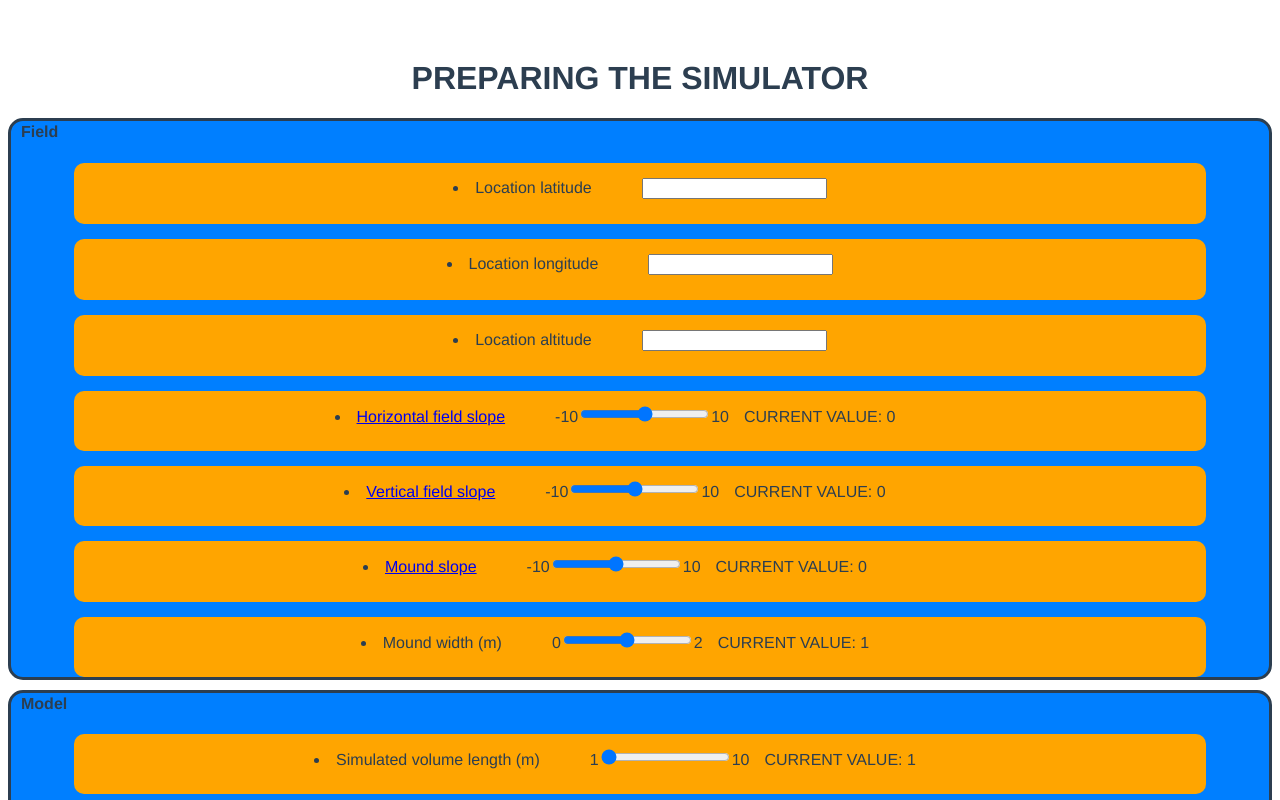
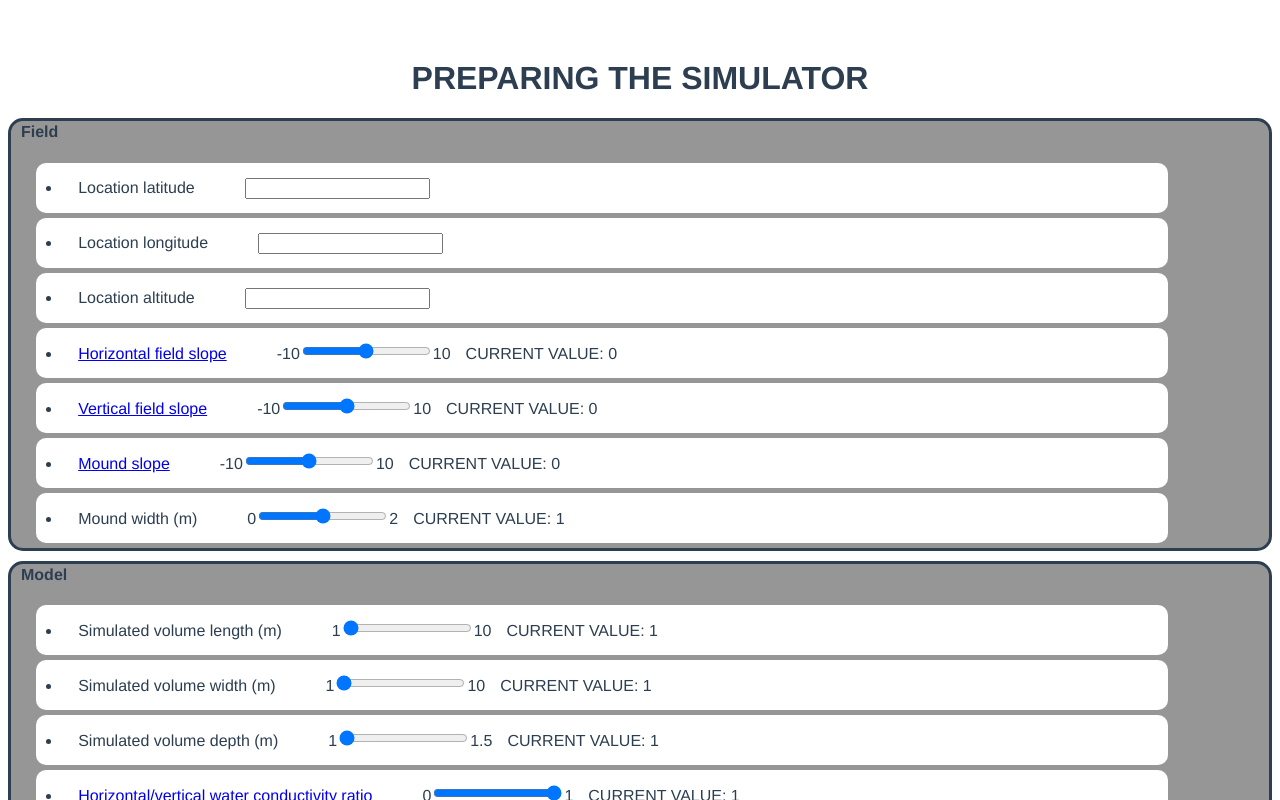
Before and after one commit to w4bo/watering-gui, a Vue app in the folder tesiBrini/app/: page / in a window 1280 px wide. Shown: the top 800 px of the page. Built offline with nearby package versions, Linux system fonts and the light colour scheme.

Commit message:
Update css

```diff
--- a/tesiBrini/app/src/App.vue
+++ b/tesiBrini/app/src/App.vue
@@ -13,11 +13,11 @@
 
             <!-- if url != null -->
             <template v-if="elem.url">
-              <a :href="elem.url" target="_blank">{{elem.name}}</a>
+              <a :href="elem.url" target="_blank" class="title">{{elem.name}}</a>
             </template>
             <!-- else if url == null -->
             <template v-else>
-              <label for="input"> {{ elem.name }} </label>
+              <label for="input" class="title"> {{ elem.name }} </label>
             </template>
 
             <!-- if mandatory -->
@@ -70,6 +70,7 @@
             <!-- if elem.hyperparopt = true -->
             <template v-if="elem.hyperparopt">
               <input type="checkbox" :id="'checkbox' + elem.name" @click="check(elem.name)"/>
+              <label :for="'checkbox' + elem.name" class="hyper">Enable hyper-parameter opt</label>
             </template>
 
           </li>
@@ -92,12 +93,15 @@ export default {
     methods: {
       check:function(elem){
         let checkbox = document.getElementById("checkbox" + elem);
-        let input = document.getElementById(elem);
-        if(checkbox.checked == true){
-          input.disabled = true;
-        } else {
-          input.disabled = false;
+        let input = document.getElementsByName(elem);
+        for(let i = 0; i < input.length; i++){
+          if(checkbox.checked == true){
+            input[i].disabled = true;
+          } else {
+            input[i].disabled = false;
+          }
         }
+
       },
 
       updateValue:function(elem){
@@ -116,17 +120,22 @@ export default {
   font-family: Avenir, Helvetica, Arial, sans-serif;
   -webkit-font-smoothing: antialiased;
   -moz-osx-font-smoothing: grayscale;
+  color: #2c3e50;
   text-align: center;
-  color: #2c3e50;
   margin-top: 60px;
+}
+
+h1 {
+  text-align: center;
 }
 
 article {
   margin-top: 10px;
-  min-height: 200px;
+  min-height: 100px;
   border-style: solid;
-  background-color: #007FFF;
+  background-color: #969696;
   border-radius: 15px;
+  text-align: left;
 }
 
 h4 {
@@ -140,18 +149,28 @@ button {
 }
 
 div.input{
-    margin-top: 15px;
-    background-color: orange;
+    margin-top: 5px;
+    margin-bottom: 5px;
+    background-color: white;
     width: 90%;
-    height: auto;
-    padding-bottom: 2%;
-    margin-left: 5%;
+    min-height: 5px;
+    padding-bottom: 0px;
+    margin-left: 2%;
     border-radius: 10px;
 }
 
-label, a {
+label {
     margin-top: 15px;
     margin-right: 50px;
+}
+
+.title {
+  margin-left: 10px;
+}
+
+a {
+  margin-top: 15px;
+  margin-right: 50px;
 }
 
 input{
@@ -164,9 +183,18 @@ img {
     margin-right: 10px;
 }
 
+li {
+  margin-left: 10px;
+  min-height: 50px;
+}
+
 .min, .max {
   margin-top: 0px;
   margin-right: 0px;
+}
+
+.radiogroup {
+  display: inline-block;
 }
 
 .current{
```
